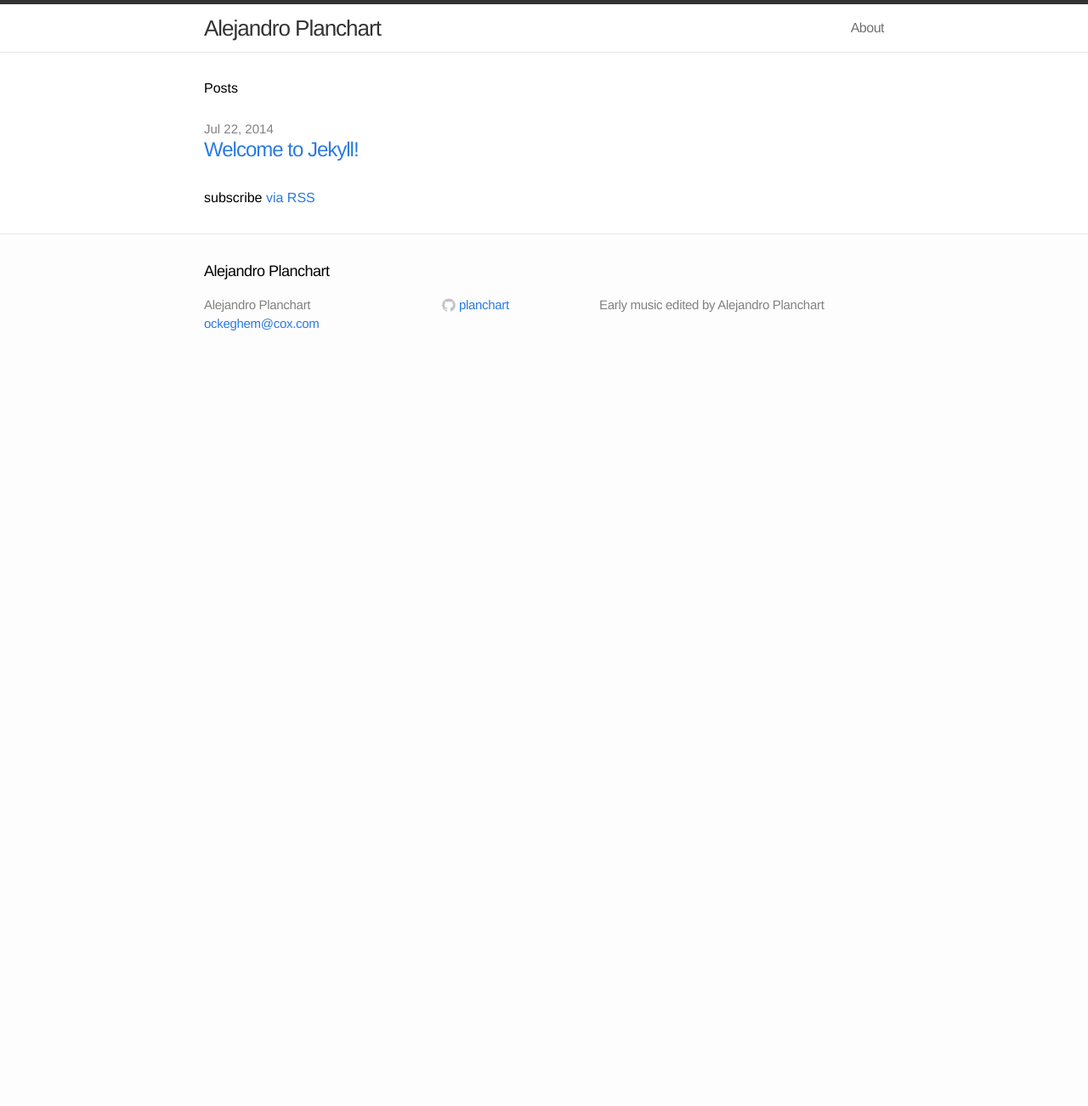
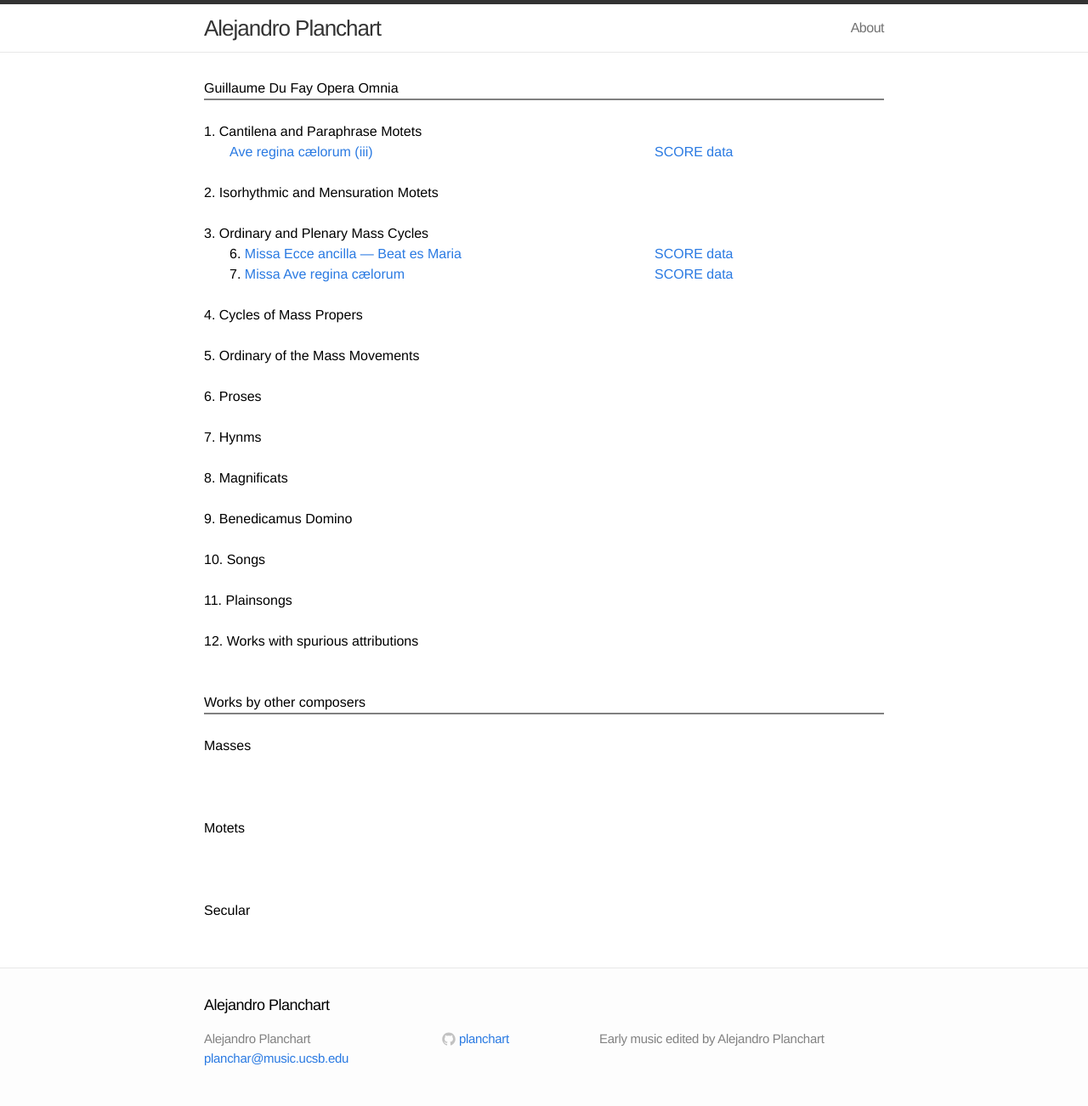
Before and after one commit to planchart/planchart.github.io, a Jekyll site: the page built from index.html, in a window 1280 px wide. Shown: the whole page at 85% size. Built offline with Jekyll 4.4.1, drawn with Linux system fonts in a browser that asks for light colours; before the commit the page ends 900 px from its top, so only the background shows below that.

Commit message:
Added three example works.

```diff
--- a/_config.yml
+++ b/_config.yml
@@ -1,6 +1,6 @@
 # Site settings
 title: Alejandro Planchart
-email: ockeghem@cox.com
+email: planchar@music.ucsb.edu
 description: "Early music edited by Alejandro Planchart"
 baseurl: ""
 url: "http://planchart.github.io"
@@ -10,3 +10,35 @@ github_username:  planchart
 # Build settings
 markdown: kramdown
 permalink: pretty
+
+
+# https://help.github.com/articles/sitemaps-for-github-pages
+gems:
+  - jekyll-sitemap
+
+# Keeping Jekyll up-to-date:
+#https://help.github.com/articles/using-jekyll-with-pages#keeping-jekyll-up-to-date
+# "bundle update" will update
+
+
+###################################################
+##
+## jekyll commands
+##    http://jekyllrb.com/docs/usage
+##
+#
+# Comple the source files into the static HTML website
+#    jekyll build
+#
+# Run jekyll server in the background:
+#     jekyll serve --detach
+# Watch for changes in source files:
+#     jekyll serve --watch
+
+
+#################################################
+##
+## Jekyll directory structure:
+##     http://jekyllrb.com/docs/structure
+#
+#
--- a/index.html
+++ b/index.html
@@ -4,17 +4,73 @@ layout: default
 
 <div class="home">
 
-  <h1>Posts</h1>
+<h1>Guillaume Du Fay Opera Omnia<hr noshade></h1>
 
-  <ul class="posts">
-    {% for post in site.posts %}
-      <li>
-        <span class="post-date">{{ post.date | date: "%b %-d, %Y" }}</span>
-        <a class="post-link" href="{{ post.url | prepend: site.baseurl }}">{{ post.title }}</a>
-      </li>
-    {% endfor %}
-  </ul>
+<h2> 1. Cantilena and Paraphrase Motets</h2>
 
-  <p class="rss-subscribe">subscribe <a href="{{ "/feed.xml" | prepend: site.baseurl }}">via RSS</a></p>
+<table width=800 style="margin-left: 30px;" cellpadding=0 cellspacing=0>
+<tr><td width=500><a href=pdfs/d-arc3.pdf>Ave regina c&aelig;lorum (iii)</a></td>
+    <td width=300 ><a href=https://github.com/planchart/score/blob/master/Du_Fay/d-arc3/d-arc3.ppmx>SCORE data</a></td>
+</tr>
+</table>
+
+<br>
+<h2> 2. Isorhythmic and Mensuration Motets </h2>
+
+<br>
+<h2> 3. Ordinary and Plenary Mass Cycles</h2>
+
+<table width=800 style="margin-left: 30px;" cellpadding=0 cellspacing=0>
+
+<tr><td width=500>6. <a href=pdfs/d-ea.pdf>Missa Ecce ancilla &mdash; Beat es Maria</a></td>
+    <td width=300 valign=right><a href=https://github.com/planchart/score/blob/master/Du_Fay/d-ea/d-ea.ppmx>SCORE data</a></td>
+
+<tr><td width=500>7. <a href=pdfs/d-mar.pdf>Missa Ave regina c&aelig;lorum</a></td>
+    <td width=300 valign=right><a href=https://github.com/planchart/score/blob/master/Du_Fay/d-mar/d-mar.ppmx>SCORE data</a></td>
+
+</tr>
+
+
+</table>
+<br>
+<h2> 4. Cycles of Mass Propers</h2>
+<br>
+<h2> 5. Ordinary of the Mass Movements</h2>
+<br>
+<h2> 6. Proses</h2>
+<br>
+<h2> 7. Hynms</h2>
+<br>
+<h2> 8. Magnificats</h2>
+<br>
+<h2> 9. Benedicamus Domino</h2>
+<br>
+<h2> 10. Songs</h2>
+<br>
+<h2> 11. Plainsongs</h2>
+<br>
+<h2> 12. Works with spurious attributions</h2>
+<br>
+
+<br>
+
+<h1> Works by other composers <hr noshade> </h1>
+
+<h1>Masses</h1>
+
+<br><br>
+<h1>Motets</h1>
+
+<br><br>
+<h1>Secular</h1>
+
+
+
+
+
+
+
+
+
 
 </div>
```
Also changed, not shown: about.md (+1 -5 lines), 5 other files.
